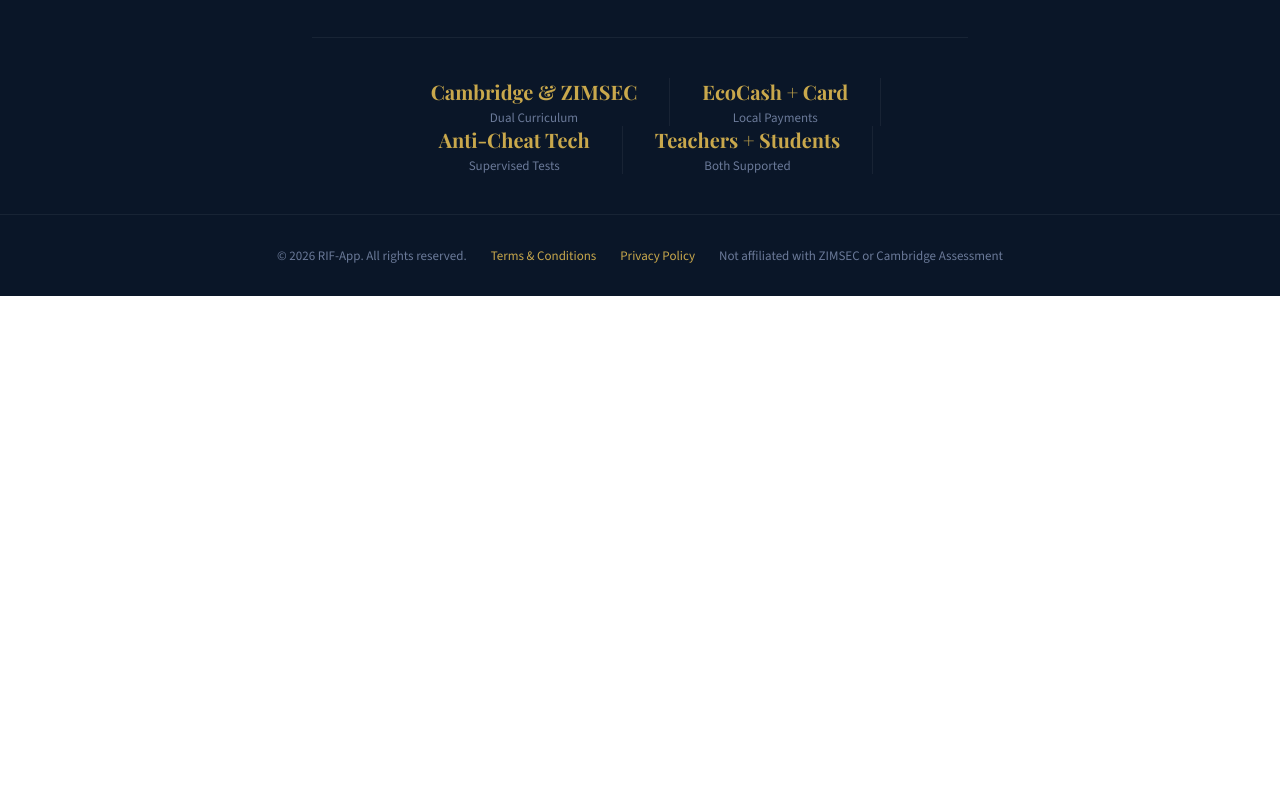
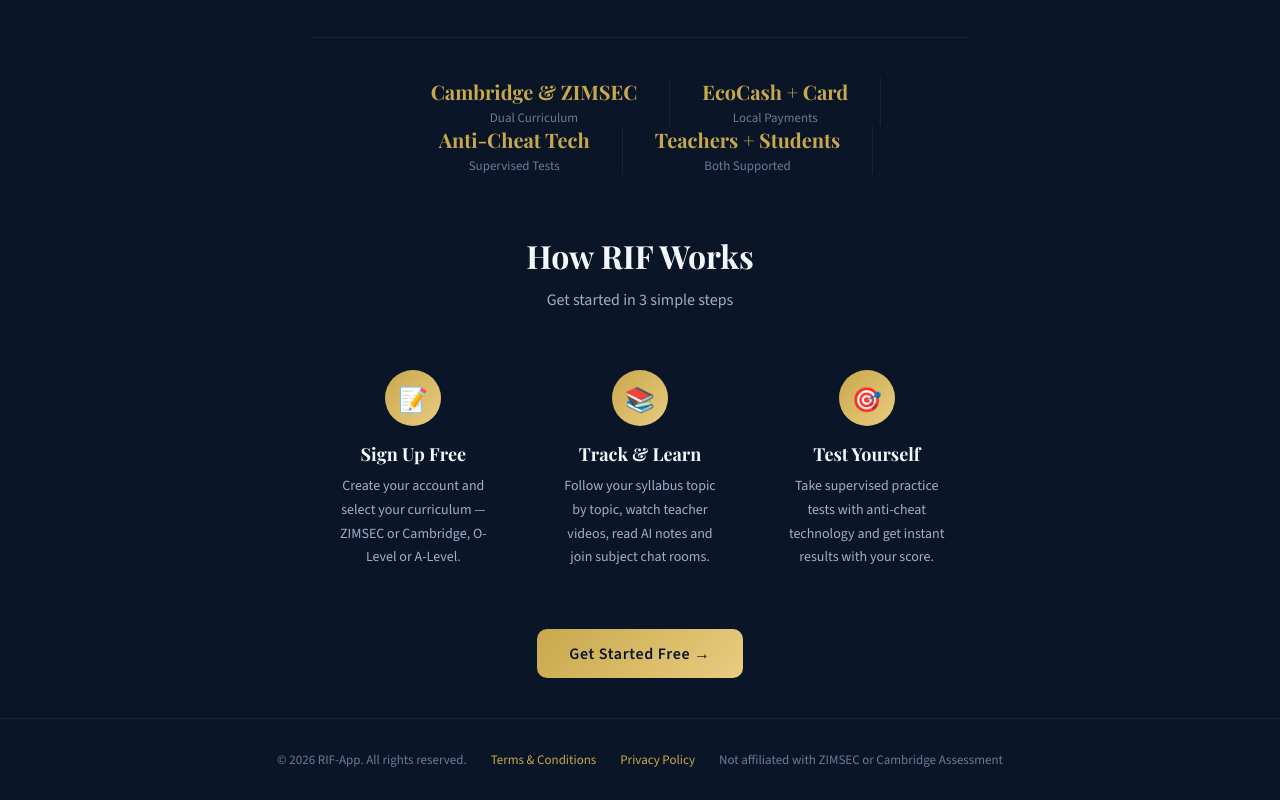
Before and after one commit to masundajade-spec/Rif-app, a React (Vite) app: page / in a window 1280 px wide. Shown: the part 683-1483 px from the top of the page. Before the commit the page ends 979 px from the top, so only its background shows below. Built offline with nearby package versions, Linux system fonts and the light colour scheme.

Commit message:
added how it works section on landing page

```diff
--- a/src/App.jsx
+++ b/src/App.jsx
@@ -300,7 +300,7 @@
         </p>
         <div style={{ display: "flex", gap: 14, justifyContent: "center", flexWrap: "wrap" }}>
           <button className="gold-btn" style={{ borderRadius: 10, padding: "14px 32px", fontSize: 16 }} onClick={() => setScreen("Signup")}>Start Free Today →</button>
-          <button className="outline-btn" style={{ border: "1px solid #FFFFFF22", borderRadius: 10, padding: "14px 32px", fontSize: 16, color: "#A0AECB" }}>See How It Works</button>
+          <button className="outline-btn" onClick={() => document.getElementById("how-it-works").scrollIntoView({ behavior: "smooth" })} style={{ border: "1px solid #FFFFFF22", borderRadius: 10, padding: "14px 32px", fontSize: 16, color: "#A0AECB" }}>See How It Works</button>
         </div>
         <div style={{ display: "flex", gap: 0, justifyContent: "center", marginTop: 64, borderTop: "1px solid #FFFFFF0F", paddingTop: 40, flexWrap: "wrap" }}>
           {[["Cambridge & ZIMSEC", "Dual Curriculum"], ["EcoCash + Card", "Local Payments"], ["Anti-Cheat Tech", "Supervised Tests"], ["Teachers + Students", "Both Supported"]].map(([val, label]) => (
@@ -311,7 +311,33 @@
           ))}
        </div>
       </div>
-
+{/* How It Works */}
+<div id="how-it-works" style={{ maxWidth: 720, margin: "60px auto 0", padding: "0 32px" }}>
+  <div style={{ textAlign: "center", marginBottom: 40 }}>
+    <h2 style={{ fontFamily: "'Playfair Display', serif", fontSize: 32, color: "#F4F6FB", marginBottom: 12 }}>How RIF Works</h2>
+    <p style={{ fontFamily: "'Source Sans 3', sans-serif", fontSize: 16, color: "#A0AECB" }}>Get started in 3 simple steps</p>
+  </div>
+  <div style={{ display: "grid", gridTemplateColumns: "repeat(3, 1fr)", gap: 24, marginBottom: 40 }}>
+    {[
+      { step: "1", icon: "📝", title: "Sign Up Free", desc: "Create your account and select your curriculum — ZIMSEC or Cambridge, O-Level or A-Level." },
+      { step: "2", icon: "📚", title: "Track & Learn", desc: "Follow your syllabus topic by topic, watch teacher videos, read AI notes and join subject chat rooms." },
+      { step: "3", icon: "🎯", title: "Test Yourself", desc: "Take supervised practice tests with anti-cheat technology and get instant results with your score." },
+    ].map(item => (
+      <div key={item.step} style={{ textAlign: "center", padding: 20 }}>
+        <div style={{ width: 56, height: 56, borderRadius: "50%", background: "linear-gradient(135deg, #C9A84C, #E8CC80)", display: "flex", alignItems: "center", justifyContent: "center", margin: "0 auto 16px", fontSize: 24 }}>
+          {item.icon}
+        </div>
+        <div style={{ fontFamily: "'Playfair Display', serif", fontSize: 18, color: "#F4F6FB", marginBottom: 8, fontWeight: 700 }}>{item.title}</div>
+        <div style={{ fontFamily: "'Source Sans 3', sans-serif", fontSize: 14, color: "#A0AECB", lineHeight: 1.7 }}>{item.desc}</div>
+      </div>
+    ))}
+  </div>
+  <div style={{ textAlign: "center" }}>
+    <button className="gold-btn" style={{ borderRadius: 10, padding: "14px 32px", fontSize: 16 }} onClick={() => setScreen("Signup")}>
+      Get Started Free →
+    </button>
+  </div>
+</div>
       {/* Footer */}
       <div style={{ textAlign: "center", padding: "32px", borderTop: "1px solid #FFFFFF0F", marginTop: 40 }}>
         <div style={{ display: "flex", justifyContent: "center", gap: 24, flexWrap: "wrap" }}>
```
